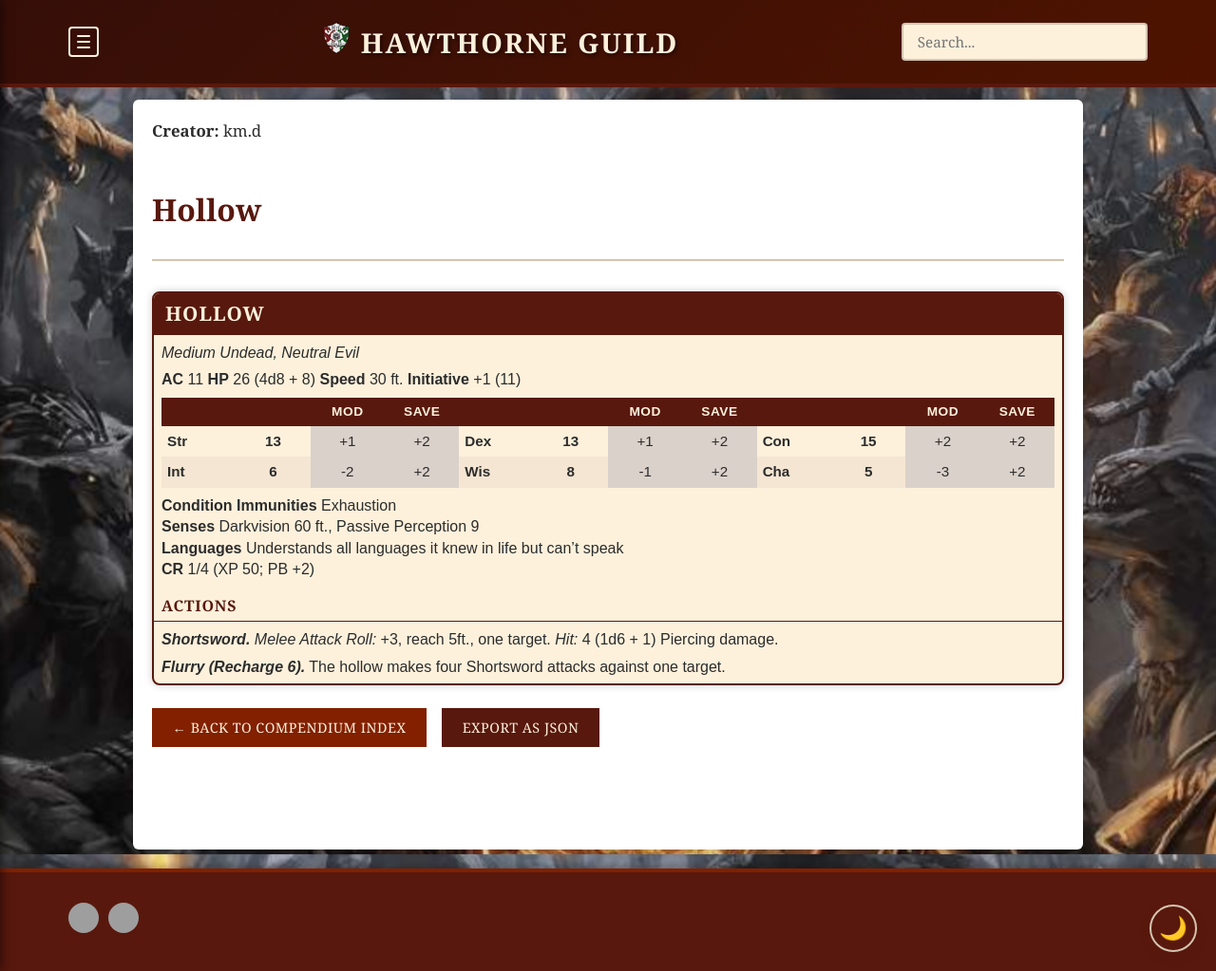
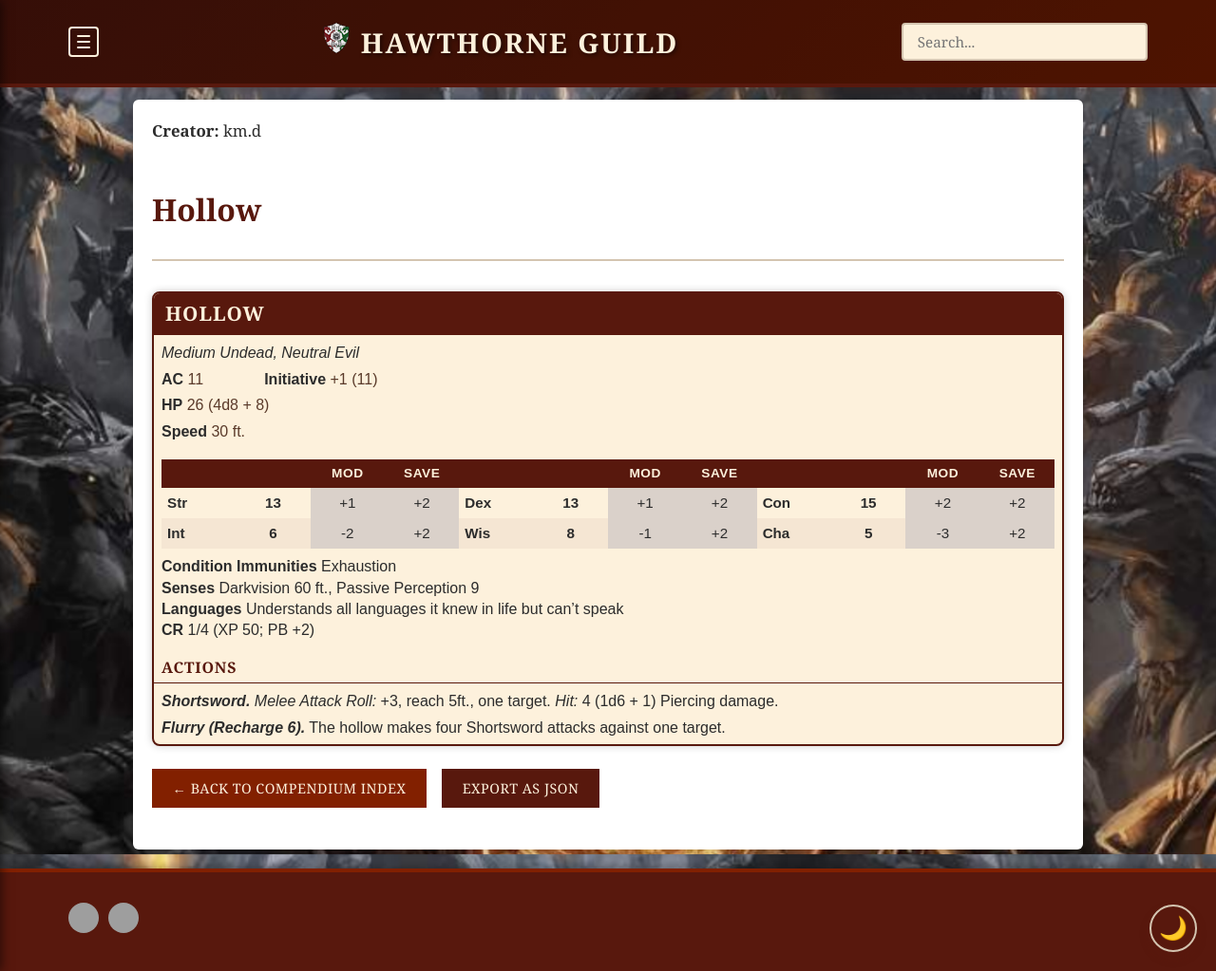
Before and after one commit to coconutswallow/Guides, a Jekyll site: the page built from _monsters/hollow.md, in a window 1280 px wide and 1023 px high. Shown: the whole window at 95% size. Built offline with Jekyll 4.4.1, drawn with Linux system fonts in a browser that asks for light colours; comment, search, counter and statistics services are not loaded; some of the changed lines change nothing that is shown; grey boxes are pictures that could not be loaded.

Commit message:
Update statblock.html

```diff
--- a/_layouts/statblock.html
+++ b/_layouts/statblock.html
@@ -7,8 +7,42 @@
 ---
 
 <!-- ============================================ -->
+<!-- DYNAMIC STAT BLOCK STYLES -->
+<!-- ============================================ -->
+<style>
+    /* Grid container for the top stats line */
+    .stat-grid-container {
+        display: grid;
+        /* "max-content" makes the columns only as wide as the text inside them */
+        grid-template-columns: max-content max-content;
+        /* Aligns the columns to the left (start) */
+        justify-content: start;
+        /* Adds the requested spacing (approx 2 tabs width) */
+        column-gap: 4em;
+        row-gap: 2px;
+        margin-bottom: 1em;
+    }
+
+    /* Individual cells */
+    .stat-cell-ac { grid-column: 1; }
+
+    .stat-cell-init {
+        grid-column: 2;
+        text-align: left;
+    }
+
+    .stat-cell-hp { grid-column: 1 / -1; } /* Spans full width */
+    .stat-cell-speed { grid-column: 1 / -1; } /* Spans full width */
+
+    /* Ensure bold headers look correct */
+    .stat-grid-container strong, .stat-grid-container b {
+        font-weight: bold;
+        color: #7a200d;
+    }
+</style>
+
+<!-- ============================================ -->
 <!-- CREATOR CREDIT -->
-<!-- Displays monster creator attribution if provided -->
 <!-- ============================================ -->
 {% if page.creator %}
 <p class="creator-credit"><strong>Creator:</strong> {{ page.creator }}</p>
@@ -16,13 +50,11 @@
 
 <!-- ============================================ -->
 <!-- MAIN CONTENT -->
-<!-- Monster stat block markdown is rendered here -->
 <!-- ============================================ -->
 {{ content }}
 
 <!-- ============================================ -->
 <!-- MONSTER IMAGE -->
-<!-- Displays monster artwork with optional credit -->
 <!-- ============================================ -->
 {% if page.image %}
 <div class="monster-image-container">
@@ -35,8 +67,6 @@
 
 <!-- ============================================ -->
 <!-- ACTION BUTTONS -->
-<!-- Navigation and export controls -->
-<!-- Only shown on actual stat block pages -->
 <!-- ============================================ -->
 {% if page.layout == "statblock" %}
 <div class="export-button-container">
@@ -46,158 +76,234 @@
 {% endif %}
 
 <!-- ============================================ -->
-<!-- JSON EXPORT FUNCTIONALITY -->
-<!-- Extracts stat block data and exports to 5etools format -->
+<!-- VISUAL FORMATTING SCRIPT -->
 <!-- ============================================ -->
 <script>
-    /**
-     * Export stat block to JSON in 5etools format
-     * Parses the HTML stat block and converts to structured JSON
-     */
+    document.addEventListener("DOMContentLoaded", function() {
+        formatStatLine();
+    });
+
+    function formatStatLine() {
+        // Strategy: Find the LAST <hr> on the page (usually the one before the statblock)
+        // Then look for the first blockquote after it. This avoids flavor text blockquotes.
+
+        const hrs = document.querySelectorAll('hr');
+        let statBlock = null;
+
+        if (hrs.length > 0) {
+            // Start searching from the last HR found (common pattern for statblocks)
+            let element = hrs[hrs.length - 1].nextElementSibling;
+            while (element) {
+                if (element.tagName === 'BLOCKQUOTE') {
+                    statBlock = element;
+                    break;
+                }
+                element = element.nextElementSibling;
+            }
+        } else {
+            // Fallback: Just grab the last blockquote on the page if no HR found
+            const blocks = document.querySelectorAll('blockquote');
+            if (blocks.length > 0) statBlock = blocks[blocks.length - 1];
+        }
+
+        if (!statBlock) return;
+
+        // 1. Find the paragraph containing "AC" (or "Armor Class") and "HP" (or "Hit Points")
+        const paragraphs = Array.from(statBlock.querySelectorAll('p'));
+        const statP = paragraphs.find(p => {
+            const text = p.textContent;
+            return (text.includes('AC') || text.includes('Armor Class')) &&
+                   (text.includes('HP') || text.includes('Hit Points'));
+        });
+
+        if (!statP) return;
+
+        let html = statP.innerHTML;
+
+        // Regex helpers (allow <strong> or <b>)
+        const tagRegex = "(?:<(?:strong|b)>)";
+        const closeTagRegex = "(?:<\/(?:strong|b)>)";
+
+        const acLabelPattern = "(?:AC|Armor Class)";
+        const hpLabelPattern = "(?:HP|Hit Points)";
+
+        // 2. Extract AC and HP using multiline match [\s\S]*? to handle line wrapping in HTML source
+        // This is critical for long lines like Bitter Maiden where browser might insert a newline
+        const acRegex = new RegExp(`(${tagRegex}${acLabelPattern}${closeTagRegex}[\\s\\S]*?)(?=${tagRegex}${hpLabelPattern})`, 'i');
+        const hpRegex = new RegExp(`(${tagRegex}${hpLabelPattern}${closeTagRegex}[\\s\\S]*?)(?=${tagRegex}Speed)`, 'i');
+
+        const acMatch = html.match(acRegex);
+        const hpMatch = html.match(hpRegex);
+
+        if (acMatch && hpMatch) {
+            let acHtml = acMatch[1].trim();
+            let hpHtml = hpMatch[1].trim();
+
+            // Standardize labels to short form for the grid display
+            acHtml = acHtml.replace(/Armor Class/, 'AC');
+            hpHtml = hpHtml.replace(/Hit Points/, 'HP');
+
+            // 3. Handling Speed
+            let speedRegex = new RegExp(`(${tagRegex}Speed${closeTagRegex}[\\s\\S]*?)(?=${tagRegex}Initiative|$)`, 'i');
+            let speedMatch = html.match(speedRegex);
+            let speedHtml = speedMatch ? speedMatch[1].trim() : "";
+
+            // 4. Find Initiative
+            let initHtml = "";
+
+            // Strategy A: Look in the SAME paragraph
+            const initTagRegex = new RegExp(`(${tagRegex}Initiative${closeTagRegex})\\s*([\\s\\S]*)`, 'i');
+            let initMatch = html.match(initTagRegex);
+
+            // Strategy B: If not found, look in the NEXT paragraph
+            if (!initMatch) {
+                const nextP = statP.nextElementSibling;
+                if (nextP && nextP.tagName === 'P') {
+                    const nextHtml = nextP.innerHTML;
+                    if (nextHtml.match(new RegExp(`^${tagRegex}Initiative`, 'i'))) {
+                        initMatch = nextHtml.match(initTagRegex);
+                        if (initMatch) {
+                            nextP.remove(); // Merge it by removing the extra paragraph
+                        }
+                    }
+                }
+            }
+
+            if (initMatch) {
+                const initLabel = initMatch[1];
+                const rawValues = initMatch[2];
+
+                // Formatting: Change (+1) 11 -> +1 (11) if needed
+                const swapMatch = rawValues.match(/^\s*(\([+-]\d+\))\s*(\d+)/);
+
+                if (swapMatch) {
+                     const modifierWithParens = swapMatch[1];
+                     const score = swapMatch[2];
+                     const modifierClean = modifierWithParens.replace(/[()]/g, '');
+                     initHtml = `${initLabel} ${modifierClean} (${score})`;
+                } else {
+                    initHtml = `${initLabel} ${rawValues}`;
+                }
+            }
+
+            // Cleanup Speed HTML (remove trailing Initiative text if regex leaked)
+            speedHtml = speedHtml.replace(new RegExp(`${tagRegex}Initiative.*`, 'i'), '').trim();
+
+            // 5. Construct the new Grid
+            const newContainer = document.createElement('div');
+            newContainer.className = 'stat-grid-container';
+
+            newContainer.innerHTML = `
+                <div class="stat-cell-ac">${acHtml}</div>
+                ${initHtml ? `<div class="stat-cell-init">${initHtml}</div>` : ''}
+                <div class="stat-cell-hp">${hpHtml}</div>
+                <div class="stat-cell-speed">${speedHtml}</div>
+            `;
+
+            // Replace the old paragraph with the new grid
+            statP.parentNode.replaceChild(newContainer, statP);
+        }
+    }
+</script>
+
+<!-- ============================================ -->
+<!-- JSON EXPORT FUNCTIONALITY -->
+<!-- ============================================ -->
+<script>
     function exportToJSON() {
-        // ==========================================
-        // FIND STAT BLOCK
-        // ==========================================
-        const statBlock = document.querySelector('blockquote');
+        // Strategy: Same block finding logic as visual script
+        const hrs = document.querySelectorAll('hr');
+        let statBlock = null;
+
+        if (hrs.length > 0) {
+            let element = hrs[hrs.length - 1].nextElementSibling;
+            while (element) {
+                if (element.tagName === 'BLOCKQUOTE') {
+                    statBlock = element;
+                    break;
+                }
+                element = element.nextElementSibling;
+            }
+        } else {
+            const blocks = document.querySelectorAll('blockquote');
+            if (blocks.length > 0) statBlock = blocks[blocks.length - 1];
+        }
+
         if (!statBlock) {
-            alert('No stat block found on this page.');
+            alert('No valid stat block found on this page.');
             return;
         }
 
-        // ==========================================
-        // HELPER FUNCTIONS
-        // ==========================================
+        const extractText = (element) => element ? element.textContent.trim() : '';
+        const fullText = statBlock.innerText;
 
-        /** Extract text content safely */
-        const extractText = (element) => element ? element.textContent.trim() : '';
-
-        /** Parse modifier string to get +/- value */
-        const parseModifier = (str) => {
-            const match = str.match(/([+-]\d+)/);
-            return match ? match[1] : '+0';
-        };
-
-        // ==========================================
-        // EXTRACT BASIC INFO
-        // Name, size, type, alignment
-        // ==========================================
+        // --- EXTRACT BASIC INFO ---
         const nameEl = statBlock.querySelector('h2');
         const name = extractText(nameEl);
 
-        // Parse "Medium humanoid, lawful good" format
         const typeLineEl = statBlock.querySelector('p:first-of-type');
         const typeLine = extractText(typeLineEl);
         const typeMatch = typeLine.match(/^(\w+)\s+(\w+),\s+(.+)$/);
 
-        // Map size to single letter abbreviations
         const sizeMap = { 'Tiny': 'T', 'Small': 'S', 'Medium': 'M', 'Large': 'L', 'Huge': 'H', 'Gargantuan': 'G' };
         const size = typeMatch ? sizeMap[typeMatch[1]] || 'M' : 'M';
         const type = typeMatch ? typeMatch[2].toLowerCase() : 'unknown';
-        const alignment = typeMatch ? typeMatch[3] : 'unaligned';
 
-        // ==========================================
-        // PARSE ALIGNMENT TO ABBREVIATIONS
-        // Convert "lawful good" to ["L", "G"]
-        // ==========================================
         const alignmentMap = {
             'lawful good': ['L', 'G'], 'neutral good': ['N', 'G'], 'chaotic good': ['C', 'G'],
             'lawful neutral': ['L', 'N'], 'neutral': ['N'], 'chaotic neutral': ['C', 'N'],
             'lawful evil': ['L', 'E'], 'neutral evil': ['N', 'E'], 'chaotic evil': ['C', 'E'],
-            'unaligned': ['U'], 'any alignment': ['A']
+            'unaligned': ['U'], 'any alignment': ['A'], 'typically neutral': ['N']
         };
-        const alignmentKey = alignment.toLowerCase().replace('typically ', '');
+        const alignmentKey = typeMatch ? typeMatch[3].toLowerCase().replace('typically ', '') : 'neutral';
         const alignmentArr = alignmentMap[alignmentKey] || ['N'];
 
-        // ==========================================
-        // EXTRACT AC, HP, SPEED
-        // Parse the stat line "AC 15, HP 45, Speed 30 ft."
-        // ==========================================
-        const statLineEl = Array.from(statBlock.querySelectorAll('p')).find(p => p.textContent.includes('AC'));
-        const statLine = extractText(statLineEl);
-
-        // Extract AC value
-        const acMatch = statLine.match(/AC\s+(\d+)/i);
+        // --- EXTRACT STATS ---
+        const acMatch = fullText.match(/AC\s+(\d+)/i) || fullText.match(/Armor Class\s+(\d+)/i);
         const ac = acMatch ? parseInt(acMatch[1]) : 10;
 
-        // Extract HP value
-        const hpMatch = statLine.match(/HP\s+(\d+)/i);
+        const hpMatch = fullText.match(/HP\s+(\d+)/i) || fullText.match(/Hit Points\s+(\d+)/i);
         const hp = hpMatch ? parseInt(hpMatch[1]) : 1;
 
-        // Extract speed values
-        const speedMatch = statLine.match(/Speed\s+(.+?)(?=\n|$)/i);
+        const speedMatch = fullText.match(/Speed\s+(.+?)(?=Initiative|STR|Str|$)/i);
         const speedText = speedMatch ? speedMatch[1].trim() : '30 ft.';
         const speed = { walk: 30 };
 
-        // Parse walk speed (default)
         const walkMatch = speedText.match(/(\d+)\s*ft\./);
         if (walkMatch) speed.walk = parseInt(walkMatch[1]);
 
-        // Parse fly speed with optional hover
-        const flyMatch = speedText.match(/fly\s+(\d+)\s*ft\./i);
-        if (flyMatch) {
-            speed.fly = parseInt(flyMatch[1]);
-            if (speedText.includes('hover')) {
-                speed.fly = { number: speed.fly, condition: "(hover)" };
-                speed.canHover = true;
-            }
+        if (speedText.match(/fly\s+(\d+)/i)) {
+            const flyVal = parseInt(speedText.match(/fly\s+(\d+)/i)[1]);
+            speed.fly = speedText.includes('hover') ? { number: flyVal, condition: "(hover)" } : flyVal;
+            if (speedText.includes('hover')) speed.canHover = true;
         }
+        if (speedText.match(/swim\s+(\d+)/i)) speed.swim = parseInt(speedText.match(/swim\s+(\d+)/i)[1]);
+        if (speedText.match(/climb\s+(\d+)/i)) speed.climb = parseInt(speedText.match(/climb\s+(\d+)/i)[1]);
+        if (speedText.match(/burrow\s+(\d+)/i)) speed.burrow = parseInt(speedText.match(/burrow\s+(\d+)/i)[1]);
 
-        // Parse swim speed
-        const swimMatch = speedText.match(/swim\s+(\d+)\s*ft\./i);
-        if (swimMatch) speed.swim = parseInt(swimMatch[1]);
+        let initMod = 0;
+        const initMatch = fullText.match(/Initiative\s*([+-]\d+)/i);
+        if (initMatch) initMod = parseInt(initMatch[1]);
 
-        // Parse climb speed
-        const climbMatch = speedText.match(/climb\s+(\d+)\s*ft\./i);
-        if (climbMatch) speed.climb = parseInt(climbMatch[1]);
-
-        // Parse burrow speed
-        const burrowMatch = speedText.match(/burrow\s+(\d+)\s*ft\./i);
-        if (burrowMatch) speed.burrow = parseInt(burrowMatch[1]);
-
-        // ==========================================
-        // EXTRACT ABILITY SCORES FROM TABLE
-        // Parse the 6 abilities and their saves
-        // ==========================================
+        // --- ABILITIES ---
         const table = statBlock.querySelector('table');
         const cells = table ? Array.from(table.querySelectorAll('td')) : [];
-
         const abilities = { str: 10, dex: 10, con: 10, int: 10, wis: 10, cha: 10 };
         const saves = {};
 
-        // First row: STR, DEX, CON (columns 1, 5, 9)
-        if (cells.length >= 12) {
-            abilities.str = parseInt(extractText(cells[1])) || 10;
-            abilities.dex = parseInt(extractText(cells[5])) || 10;
-            abilities.con = parseInt(extractText(cells[9])) || 10;
+        const findCellIndex = (text) => cells.findIndex(c => c.textContent.includes(text));
 
-            // Save bonuses (columns 3, 7, 11)
-            const strSave = extractText(cells[3]);
-            const dexSave = extractText(cells[7]);
-            const conSave = extractText(cells[11]);
-            if (strSave && strSave !== '—') saves.str = strSave;
-            if (dexSave && dexSave !== '—') saves.dex = dexSave;
-            if (conSave && conSave !== '—') saves.con = conSave;
-        }
+        ['Str', 'Dex', 'Con', 'Int', 'Wis', 'Cha'].forEach(ab => {
+            const idx = findCellIndex(ab);
+            if (idx !== -1 && cells.length > idx + 1) {
+                const key = ab.toLowerCase();
+                abilities[key] = parseInt(extractText(cells[idx + 1])) || 10;
+                const saveVal = extractText(cells[idx + 3]);
+                if (saveVal && saveVal !== '—') saves[key] = saveVal;
+            }
+        });
 
-        // Second row: INT, WIS, CHA (columns 13, 17, 21)
-        if (cells.length >= 24) {
-            abilities.int = parseInt(extractText(cells[13])) || 10;
-            abilities.wis = parseInt(extractText(cells[17])) || 10;
-            abilities.cha = parseInt(extractText(cells[21])) || 10;
-
-            // Save bonuses (columns 15, 19, 23)
-            const intSave = extractText(cells[15]);
-            const wisSave = extractText(cells[19]);
-            const chaSave = extractText(cells[23]);
-            if (intSave && intSave !== '—') saves.int = intSave;
-            if (wisSave && wisSave !== '—') saves.wis = wisSave;
-            if (chaSave && chaSave !== '—') saves.cha = chaSave;
-        }
-
-        // ==========================================
-        // EXTRACT SKILLS, SENSES, LANGUAGES, CR
-        // Parse remaining stat block paragraphs
-        // ==========================================
+        // --- OTHERS ---
         const paragraphs = Array.from(statBlock.querySelectorAll('p'));
         let skills = null, senses = [], languages = [], cr = '0', passive = 10;
         let immune = [], resist = [], vulnerable = [], conditionImmune = [];
@@ -205,72 +311,32 @@
         paragraphs.forEach(p => {
             const text = extractText(p);
 
-            // Parse skills (e.g., "Skills Perception +5, Stealth +3")
             if (text.startsWith('Skills')) {
                 const skillsMatch = text.match(/Skills\s+(.+)/i);
                 if (skillsMatch) {
                     skills = {};
-                    const skillParts = skillsMatch[1].split(',');
-                    skillParts.forEach(part => {
+                    skillsMatch[1].split(',').forEach(part => {
                         const match = part.trim().match(/(\w+)\s+([+-]\d+)/);
-                        if (match) {
-                            skills[match[1].toLowerCase()] = match[2];
-                        }
+                        if (match) skills[match[1].toLowerCase()] = match[2];
                     });
                 }
             }
+            if (text.startsWith('Damage Immunities')) immune = text.replace('Damage Immunities ', '').split(',').map(s=>s.trim().toLowerCase());
+            if (text.startsWith('Damage Resistances')) resist = text.replace('Damage Resistances ', '').split(',').map(s=>s.trim().toLowerCase());
+            if (text.startsWith('Damage Vulnerabilities')) vulnerable = text.replace('Damage Vulnerabilities ', '').split(',').map(s=>s.trim().toLowerCase());
+            if (text.startsWith('Condition Immunities')) conditionImmune = text.replace('Condition Immunities ', '').split(',').map(s=>s.trim().toLowerCase());
 
-            // Parse damage immunities
-            if (text.startsWith('Damage Immunities')) {
-                const match = text.match(/Damage Immunities\s+(.+)/i);
-                if (match) immune = match[1].split(',').map(s => s.trim().toLowerCase());
-            }
-
-            // Parse damage resistances
-            if (text.startsWith('Damage Resistances')) {
-                const match = text.match(/Damage Resistances\s+(.+)/i);
-                if (match) resist = match[1].split(',').map(s => s.trim().toLowerCase());
-            }
-
-            // Parse damage vulnerabilities
-            if (text.startsWith('Damage Vulnerabilities')) {
-                const match = text.match(/Damage Vulnerabilities\s+(.+)/i);
-                if (match) vulnerable = match[1].split(',').map(s => s.trim().toLowerCase());
-            }
-
-            // Parse condition immunities
-            if (text.startsWith('Condition Immunities')) {
-                const match = text.match(/Condition Immunities\s+(.+)/i);
-                if (match) conditionImmune = match[1].split(',').map(s => s.trim().toLowerCase());
-            }
-
-            // Parse senses (e.g., "Senses darkvision 60 ft., Passive Perception 12")
             if (text.startsWith('Senses')) {
                 const sensesMatch = text.match(/Senses\s+(.+?)(?:Passive Perception\s+(\d+))?$/i);
                 if (sensesMatch) {
-                    const senseText = sensesMatch[1].trim();
-                    senses = senseText.split(',').map(s => s.trim()).filter(s => s);
+                    senses = sensesMatch[1].split(',').map(s => s.trim()).filter(s => s);
                     if (sensesMatch[2]) passive = parseInt(sensesMatch[2]);
                 }
             }
-
-            // Parse languages
-            if (text.startsWith('Languages')) {
-                const langMatch = text.match(/Languages\s+(.+)/i);
-                if (langMatch) languages = langMatch[1].split(',').map(s => s.trim());
-            }
-
-            // Parse CR
-            if (text.includes('CR')) {
-                const crMatch = text.match(/CR\s+([\d/]+)/i);
-                if (crMatch) cr = crMatch[1];
-            }
+            if (text.startsWith('Languages')) languages = text.replace('Languages ', '').split(',').map(s=>s.trim());
+            if (text.match(/(?:CR|Challenge)\s+([\d/]+)/i)) cr = text.match(/(?:CR|Challenge)\s+([\d/]+)/i)[1];
         });
 
-        // ==========================================
-        // BUILD JSON STRUCTURE
-        // Construct 5etools compatible format
-        // ==========================================
         const fullData = {
             siteVersion: "1.197.0",
             _meta: {
@@ -294,6 +360,7 @@
                 ac: [{ ac: ac }],
                 hp: { average: hp },
                 speed: speed,
+                init: initMod,
                 str: abilities.str,
                 dex: abilities.dex,
                 con: abilities.con,
@@ -306,11 +373,6 @@
         };
 
         const monster = fullData.monster[0];
-
-        // ==========================================
-        // ADD OPTIONAL FIELDS
-        // Only include if data exists
-        // ==========================================
         if (Object.keys(saves).length > 0) monster.save = saves;
         if (skills) monster.skill = skills;
         if (immune.length > 0) monster.immune = immune;
@@ -320,10 +382,6 @@
         if (senses.length > 0) monster.senses = senses;
         if (languages.length > 0) monster.languages = languages;
 
-        // ==========================================
-        // DOWNLOAD JSON FILE
-        // Create blob and trigger download
-        // ==========================================
         const dataStr = JSON.stringify(fullData, null, 2);
         const dataBlob = new Blob([dataStr], { type: 'application/json' });
         const url = URL.createObjectURL(dataBlob);
```
